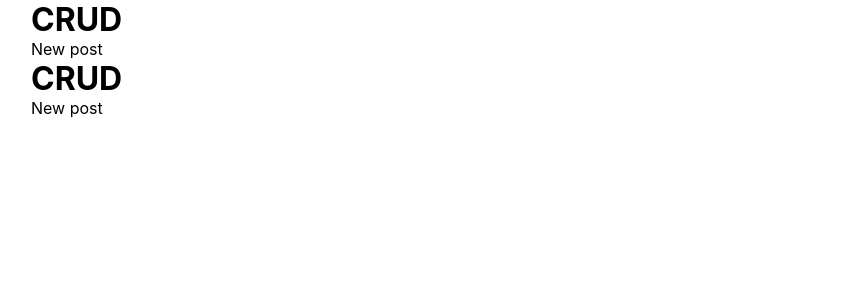
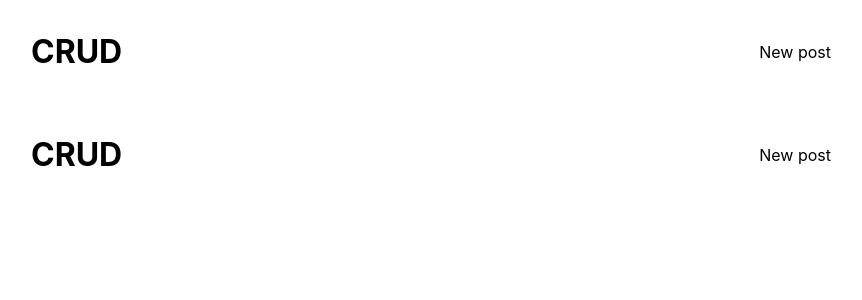
Before and after one commit to tomek-ch/json-placeholder-crud, a Next.js app: page /components/Header in a window 1280 px wide. Shown: the top 300 px of the page, without its empty margins (209-1071 px from the left). Built offline with nearby package versions, Linux system fonts and the light colour scheme.

Commit message:
Style header

```diff
--- a/pages/components/Header.js
+++ b/pages/components/Header.js
@@ -1,8 +1,9 @@
 import Link from "next/link";
+import { header } from "../../styles/Header.module.scss";
 
 export default function Header() {
   return (
-    <header>
+    <header className={header}>
       <h1>
         <Link href="/">CRUD</Link>
       </h1>
--- /dev/null
+++ b/styles/Header.module.scss
@@ -0,0 +1,6 @@
+.header {
+  display: flex;
+  justify-content: space-between;
+  padding: 2em 0;
+  align-items: center;
+}
```
